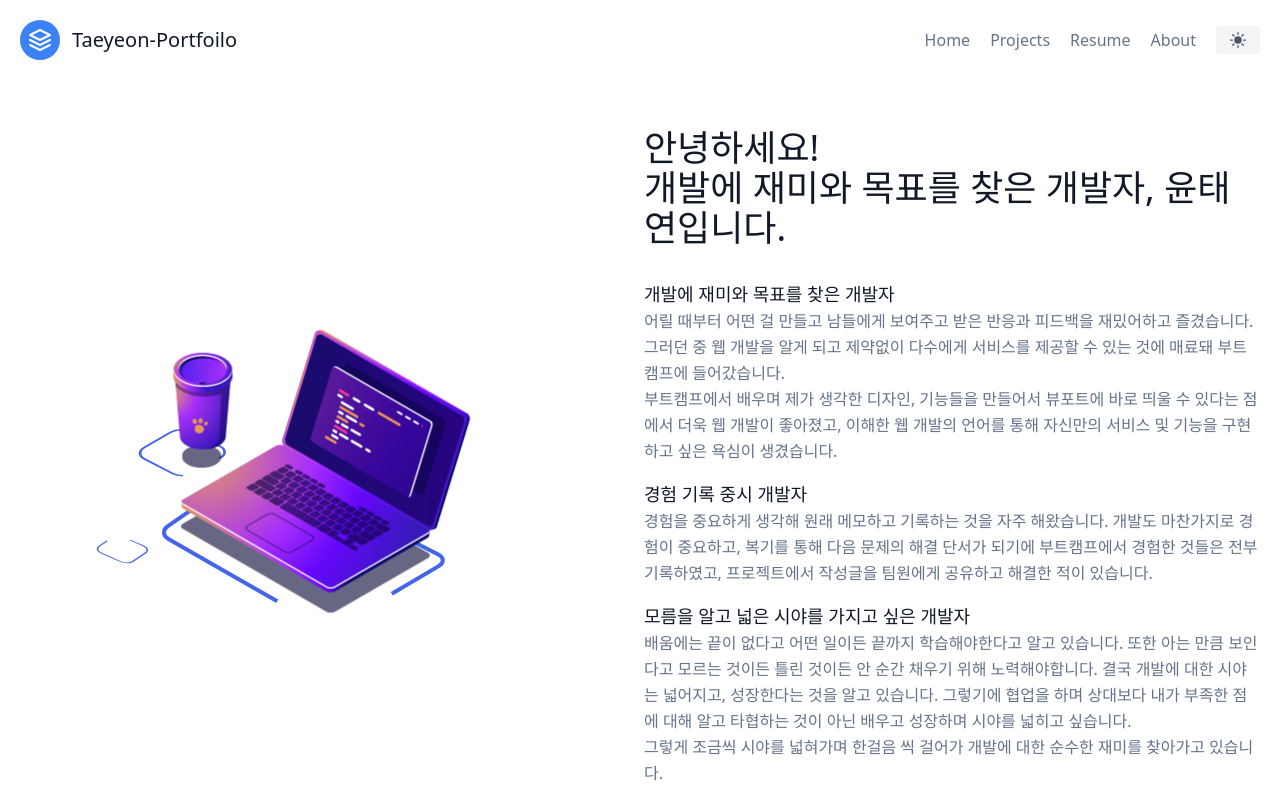
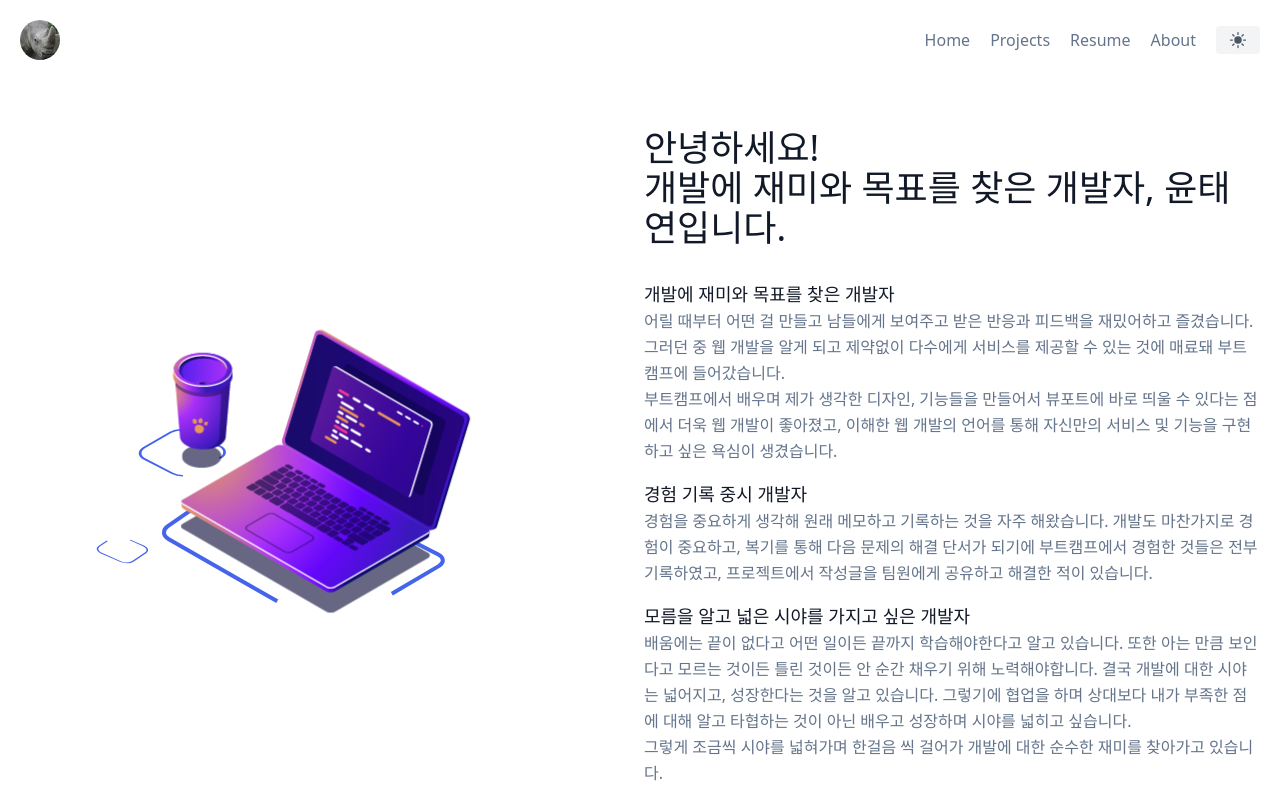
Before and after one commit to rhino-ty/Taeyeon_Portfoilo, a Next.js app: page / in a window 1280 px wide. Shown: the top 800 px of the page. Built offline with nearby package versions, Linux system fonts and the light colour scheme.

Commit message:
feat: 로고 변경 및 제목 없애기

```diff
--- a/src/components/header.tsx
+++ b/src/components/header.tsx
@@ -1,5 +1,7 @@
+import Image from "next/image";
 import Link from "next/link";
 import DarkModeToggleButton from "./DarkModeToggleButton";
+import rhino from "../../public/Rhino.jpeg";
 
 export default function Header() {
   return (
@@ -9,19 +11,11 @@ export default function Header() {
           href="/"
           className="flex title-font font-medium items-center text-gray-900 mb-4 md:mb-0 cursor-pointer"
         >
-          <svg
-            xmlns="http://www.w3.org/2000/svg"
-            fill="none"
-            stroke="currentColor"
-            stroke-linecap="round"
-            stroke-linejoin="round"
-            stroke-width="2"
-            className="w-10 h-10 text-white p-2 bg-blue-500 rounded-full"
-            viewBox="0 0 24 24"
-          >
-            <path d="M12 2L2 7l10 5 10-5-10-5zM2 17l10 5 10-5M2 12l10 5 10-5"></path>
-          </svg>
-          <span className="ml-3 text-xl">Taeyeon-Portfoilo</span>
+          <Image
+            src={rhino}
+            alt="Rhino"
+            className="w-10 h-10 rounded-full flex-shrink-0 object-cover object-center hover:brightness-75"
+          />
         </Link>
         <nav className="md:ml-auto flex flex-wrap items-center text-base justify-center">
           <Link href="/" className="mr-5 hover:text-gray-900 cursor-pointer">
```
Also changed, not shown: public/Rhino.jpeg (added).
